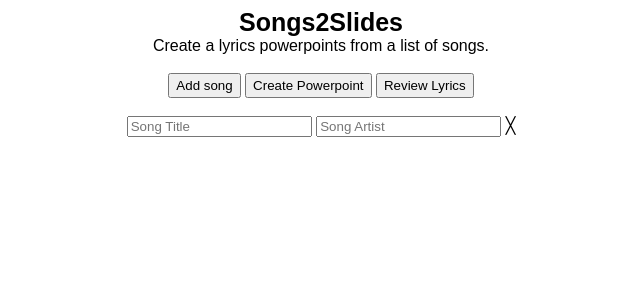
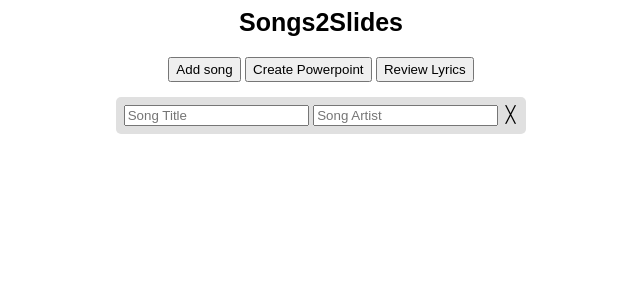
Before and after one commit to ashermorgan/Songs2Slides, a Flask app: page / in a window 1280 px wide. Shown: the top 300 px of the page, without its empty margins (319-959 px from the left). Run offline with Flask 2, Linux system fonts and the light colour scheme; some libraries are stand-ins or nearby versions.

Commit message:
Improve style and enforce conventions.

```diff
--- a/Songs2Slides/static/index.css
+++ b/Songs2Slides/static/index.css
@@ -15,13 +15,33 @@ button {
 #title {
     font-size: 25px;
     font-weight: bold;
+    margin-bottom: 20px;
+    display: inline-block;
 }
 
 
 
 /******** Songs styles ********/
+#songsButtons {
+    margin-bottom: 15px;
+}
+
+.song {
+    width: fit-content;
+    width: -moz-fit-content;
+    margin-left: auto;
+    margin-right: auto;
+    margin-top: 10px;
+    margin-bottom: 10px;
+    padding: 8px;
+    background: #E0E0E0;
+    border-radius: 5px;
+}
+
 .songRemove {
     cursor: pointer;
+    margin-left: 3px;
+    margin-right: 3px;
 }
 
 
@@ -34,11 +54,22 @@ button {
     text-align: left;
 }
 
+#lyricsContainer p {
+    margin-top: 0px;
+}
+
 #lyrics {
     width: 100%;
     resize: none;
+    -webkit-box-sizing: border-box;
+    -moz-box-sizing: border-box;
+    box-sizing: border-box;
+}
+
+#submitLyricsButton {
+    float: right;
 }
 
 #lyricsBack {
-    float: right;
+    float: left;
 }
--- a/Songs2Slides/templates/index.html
+++ b/Songs2Slides/templates/index.html
@@ -9,14 +9,13 @@
     </head>
     <body onload="AddSong()">
         <label id="title">Songs2Slides</label>
-        <br/>
-        <label>Create a lyrics powerpoints from a list of songs.</label>
-        <br/><br/>
 
         <div id="songs">
-            <button onclick="AddSong();">Add song</button>
-            <button onclick="SubmitSongs();">Create Powerpoint</button>
-            <button onclick="ReviewLyrics();">Review Lyrics</button><br/><br/>
+            <div id="songsButtons">
+                <button onclick="AddSong();">Add song</button>
+                <button onclick="SubmitSongs();">Create Powerpoint</button>
+                <button onclick="ReviewLyrics();">Review Lyrics</button>
+            </div>
 
             <template id="songTemplate">
                 <div class="song">
@@ -28,17 +27,20 @@
         </div>
 
         <div id="lyricsContainer" hidden>
-            Review and edit the parsed lyrics below and then click the create PowerPoint button.
-            One blank line signifies a new slide and three blank lines signifies a blank slide.<br/><br/>
+            <p>Review and edit the parsed lyrics below and then click the create PowerPoint button.
+            One blank line signifies a new slide and three blank lines signifies a blank slide.</p>
 
-            <textarea rows="10" id="lyrics">Loading lyrics...</textarea><br/>
-            <button id="submitLyricsButton" onclick="SubmitLyrics();">Create Powerpoint</button>
-            <a id="lyricsBack" href="javascript:Back()">Back</a>
+            <textarea rows="15" id="lyrics">Loading lyrics...</textarea>
+
+            <div>
+                <a id="lyricsBack" href="javascript:Back()">Back</a>
+                <button id="submitLyricsButton" onclick="SubmitLyrics();">Create Powerpoint</button>
+            </div>
         </div>
 
         <div id="thankyou" hidden>
-            Thankyou for using Songs2Slides<br/><br/>
-            Click <a href="javascript:Reset()">here</a> to create another PowerPoint.
+            <p>Thankyou for using Songs2Slides</p>
+            <p>Click <a href="javascript:Reset()">here</a> to create another PowerPoint.</p>
         </div>
     </body>
 </html>
```
